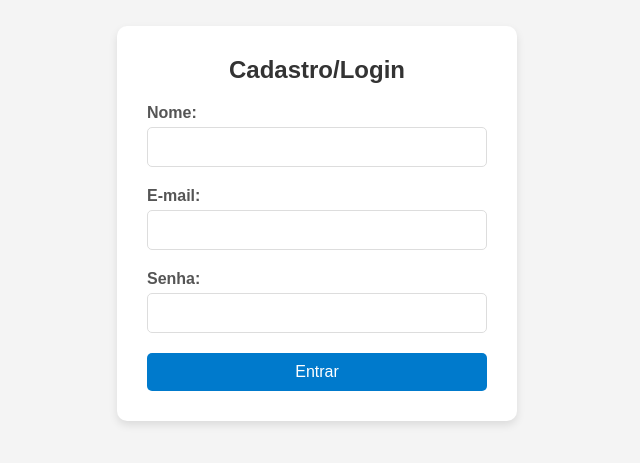
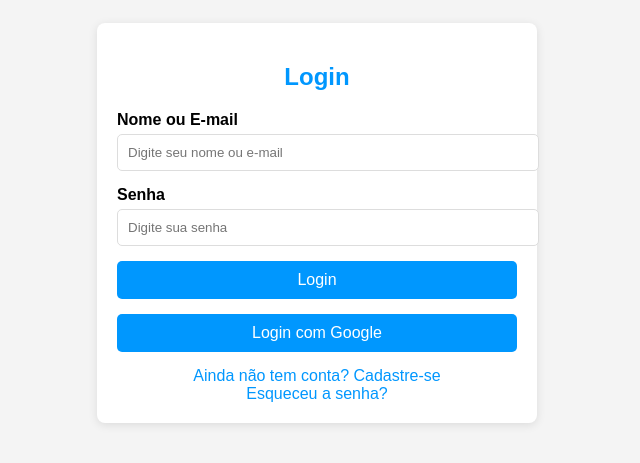
Before and after one commit to Eliobros/Assistente-Tina, a plain HTML site: page index.html in a window 1280 px wide. Shown: the part 177-640 px from the top of the page, without its empty margins (323-963 px from the left). Drawn offline with Linux system fonts and the light colour scheme; no server answers.

Commit message:
Atualizar o index.html

```diff
--- a/index.html
+++ b/index.html
@@ -1,29 +1,154 @@
 <!DOCTYPE html>
 <html lang="pt-BR">
 <head>
-    <meta charset="UTF-8">
-    <meta name="viewport" content="width=device-width, initial-scale=1.0">
-    <title>Tina Chat || Login</title>
-    <link rel="stylesheet" href="login.css">
+  <meta charset="UTF-8">
+  <meta name="viewport" content="width=device-width, initial-scale=1.0">
+  <meta name="description" content="Tina é uma assistente virtual inteligente desenvolvida pela Eliobros Tech para oferecer suporte e facilitar a interação com os usuários.">
+
+  <meta name="description" content="">
+  <link rel="shortcut icon" href="./img/tina_logo.ico" type="image/x-icon">
+  <title>Login/Cadastro || Tina-Chat</title>
+  <style>
+    body {
+  font-family: Arial, sans-serif;
+  display: flex;
+  justify-content: center;
+  align-items: center;
+  height: 100vh;
+  background-color: #f4f4f4;
+  margin: 0;
+}
+
+.container {
+  width: 100%;
+  max-width: 400px;
+  padding: 20px;
+  background: #fff;
+  box-shadow: 0 2px 10px rgba(0, 0, 0, 0.1);
+  border-radius: 8px;
+}
+
+h2 {
+  color: #0097fe;
+  text-align: center;
+}
+
+.form-group {
+  margin-bottom: 15px;
+}
+
+.form-group label {
+  display: block;
+  font-weight: bold;
+  margin-bottom: 5px;
+}
+
+.form-group input {
+  width: 100%;
+  padding: 10px;
+  border: 1px solid #ddd;
+  border-radius: 5px;
+}
+
+.form-group button {
+  width: 100%;
+  padding: 10px;
+  background: #0097fe;
+  color: white;
+  border: none;
+  border-radius: 5px;
+  font-size: 16px;
+  cursor: pointer;
+}
+
+.form-group button:hover {
+  background: #007bce;
+}
+
+.switch-link {
+  text-align: center;
+  margin-top: 10px;
+}
+
+.switch-link a {
+  color: #0097fe;
+  text-decoration: none;
+  cursor: pointer;
+}
+
+.switch-link a:hover {
+  text-decoration: underline;
+}
+  </style>
 </head>
 <body>
-    <!-- Formulário de Cadastro/Login -->
-    <div id="form-container">
-        <h2>Cadastro/Login</h2>
-        <form id="login-form">
-            <label for="name">Nome:</label>
-            <input type="text" id="name" name="name" required><br>
-
-            <label for="email">E-mail:</label>
-            <input type="email" id="email" name="email" required><br>
-
-            <label for="password">Senha:</label>
-            <input type="password" id="password" name="password" required><br>
-
-            <button type="submit">Entrar</button>
-        </form>
+  <div class="container">
+    <!-- Login Form -->
+    <div id="loginForm">
+      <h2>Login</h2>
+      <div class="form-group">
+        <label for="loginEmail">Nome ou E-mail</label>
+        <input type="text" id="loginEmail" placeholder="Digite seu nome ou e-mail" />
+      </div>
+      <div class="form-group">
+        <label for="loginPassword">Senha</label>
+        <input type="password" id="loginPassword" placeholder="Digite sua senha" />
+      </div>
+      <div class="form-group">
+        <button id="loginBtn">Login</button>
+      </div>
+      <div class="form-group">
+        <button id="googleLoginBtn">Login com Google</button>
+      </div>
+      <div class="switch-link">
+        <a id="toRegister" href="#">Ainda não tem conta? Cadastre-se</a>
+        <br />
+        <a id="toResetPassword" href="#">Esqueceu a senha?</a>
+      </div>
     </div>
 
-    <script src="login.js"></script>
+    <!-- Register Form -->
+    <div id="registerForm" style="display: none;">
+      <h2>Cadastro</h2>
+      <div class="form-group">
+        <label for="registerName">Nome</label>
+        <input type="text" id="registerName" placeholder="Digite seu nome" />
+      </div>
+      <div class="form-group">
+        <label for="registerEmail">E-mail</label>
+        <input type="email" id="registerEmail" placeholder="Digite seu e-mail" />
+      </div>
+      <div class="form-group">
+        <label for="registerPassword">Senha</label>
+        <input type="password" id="registerPassword" placeholder="Digite sua senha" />
+      </div>
+      <div class="form-group">
+        <button id="registerBtn">Cadastrar</button>
+      </div>
+      <div class="form-group">
+        <button id="googleRegisterBtn">Cadastro com Google</button>
+      </div>
+      <div class="switch-link">
+        <a id="toLoginFromRegister" href="#">Já tem uma conta? Login</a>
+      </div>
+    </div>
+
+    <!-- Reset Password Form -->
+    <div id="resetPasswordForm" style="display: none;">
+      <h2>Redefinir Senha</h2>
+      <div class="form-group">
+        <label for="resetEmail">E-mail</label>
+        <input type="email" id="resetEmail" placeholder="Digite seu e-mail" />
+      </div>
+      <div class="form-group">
+        <button id="resetPasswordBtn">Enviar e-mail de redefinição</button>
+      </div>
+      <div class="switch-link">
+        <a id="toLoginFromReset" href="#">Voltar ao login</a>
+      </div>
+    </div>
+  </div>
+
+  <script type="module" src="main.js"></script>
 </body>
 </html>
```
